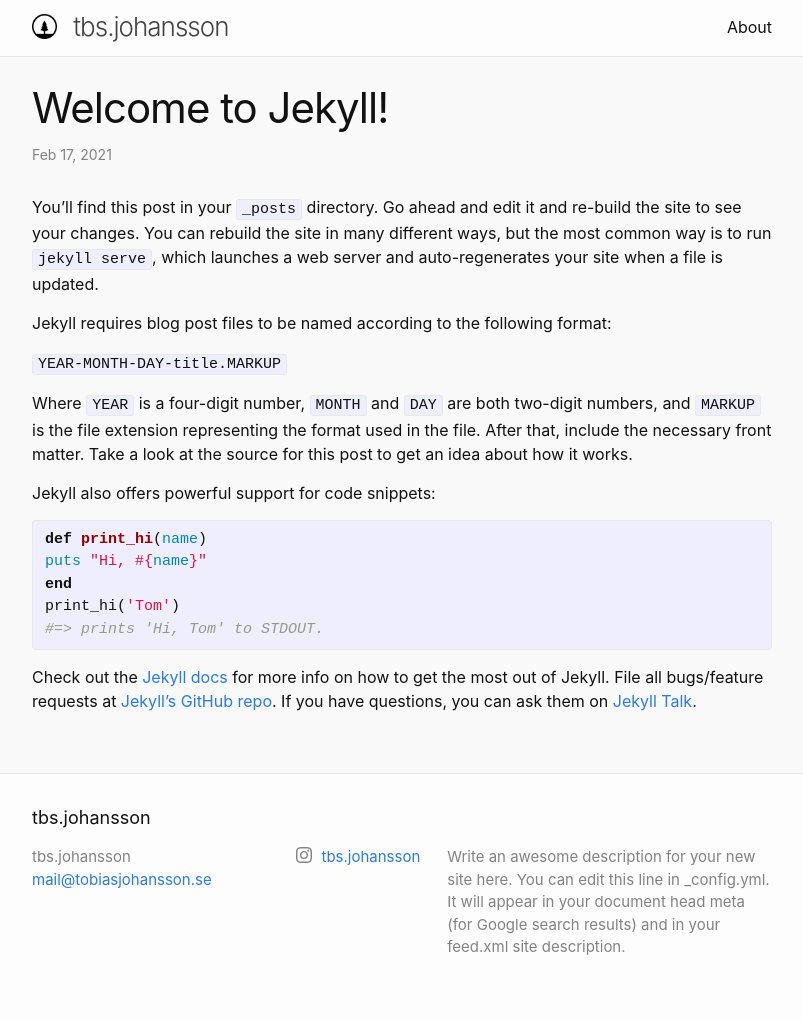
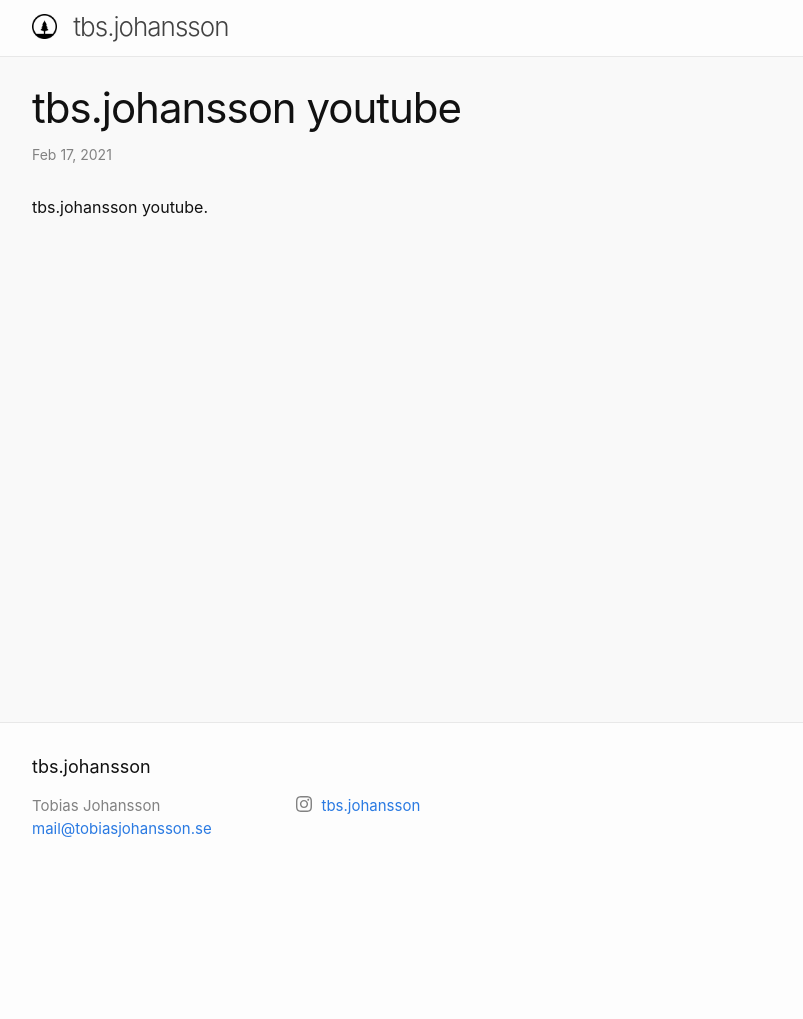
Before and after one commit to GovernorFancyPants/jekyll-links, a Jekyll site: the page built from _posts/2021-02-19-welcome-to-jekyll 5.md, in a window 1280 px wide. Shown: the whole page, without its empty margins (238-1041 px from the left). Built offline with Jekyll 4.4.1, drawn with Linux system fonts in a browser that asks for light colours; after the commit the page ends 900 px from its top, so only the background shows below that.

Commit message:
Update posts

```diff
--- a/_config.yml
+++ b/_config.yml
@@ -19,11 +19,9 @@
 # in the templates via {{ site.myvariable }}.
 
 title: tbs.johansson
+author: Tobias Johansson
 email: mail@tobiasjohansson.se
 description: >- # this means to ignore newlines until "baseurl:"
-  Write an awesome description for your new site here. You can edit this
-  line in _config.yml. It will appear in your document head meta (for
-  Google search results) and in your feed.xml site description.
 baseurl: "" # the subpath of your site, e.g. /blog
 url: "" # the base hostname & protocol for your site, e.g. http://example.com
 instagram_username: tbs.johansson
--- a/_posts/2021-02-19-welcome-to-jekyll 5.md
+++ b/_posts/2021-02-19-welcome-to-jekyll 5.md
@@ -1,32 +1,10 @@
 ---
 layout: post
-title: 'Welcome to Jekyll!'
+title: 'tbs.johansson youtube'
 date: 2021-02-17 23:17:16 +0000
-categories: jekyll update
+categories:
 image: /images/IMG_1384-1.jpg
 linkurl: https://www.youtube.com/channel/UCVVU6ccjz0umc-0BepWv4og
 ---
 
-You’ll find this post in your `_posts` directory. Go ahead and edit it and re-build the site to see your changes. You can rebuild the site in many different ways, but the most common way is to run `jekyll serve`, which launches a web server and auto-regenerates your site when a file is updated.
-
-Jekyll requires blog post files to be named according to the following format:
-
-`YEAR-MONTH-DAY-title.MARKUP`
-
-Where `YEAR` is a four-digit number, `MONTH` and `DAY` are both two-digit numbers, and `MARKUP` is the file extension representing the format used in the file. After that, include the necessary front matter. Take a look at the source for this post to get an idea about how it works.
-
-Jekyll also offers powerful support for code snippets:
-
-{% highlight ruby %}
-def print_hi(name)
-puts "Hi, #{name}"
-end
-print_hi('Tom')
-#=> prints 'Hi, Tom' to STDOUT.
-{% endhighlight %}
-
-Check out the [Jekyll docs][jekyll-docs] for more info on how to get the most out of Jekyll. File all bugs/feature requests at [Jekyll’s GitHub repo][jekyll-gh]. If you have questions, you can ask them on [Jekyll Talk][jekyll-talk].
-
-[jekyll-docs]: https://jekyllrb.com/docs/home
-[jekyll-gh]: https://github.com/jekyll/jekyll
-[jekyll-talk]: https://talk.jekyllrb.com/
+tbs.johansson youtube.
```
Also changed, not shown: _posts/2021-02-19-welcome-to-jekyll 2.md (+3 -3 lines), _posts/2021-02-19-welcome-to-jekyll 3.md (+3 -3 lines), _posts/2021-02-19-welcome-to-jekyll 4.md (+2 -2 lines), _posts/2021-02-19-welcome-to-jekyll.md (+0 -1 lines), about.md (deleted, +0 -17 lines).
